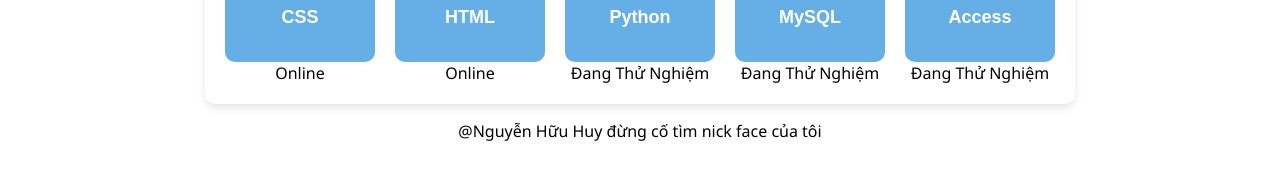
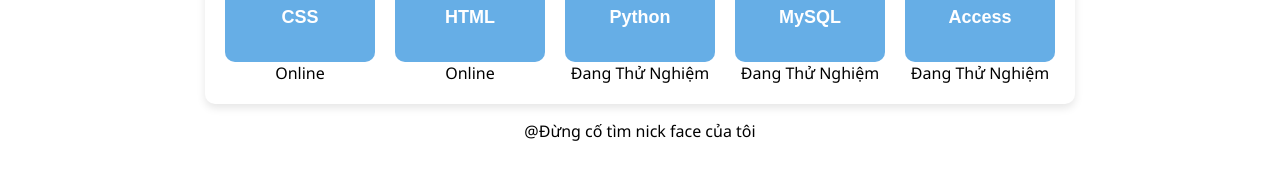
Before and after one commit to server-mode/thpthdbtool.github.io, a plain HTML site: page index.html in a window 1280 px wide. Shown: the part 425-604 px from the top of the page. Drawn offline with Linux system fonts and the light colour scheme.

Commit message:
Update index.html

```diff
--- a/index.html
+++ b/index.html
@@ -157,7 +157,7 @@
         </div>
     </div>
     <footer>
-        <p>@Nguyễn Hữu Huy đừng cố tìm nick face của tôi</p>
+        <p>@Đừng cố tìm nick face của tôi</p>
     </footer>
     <script>
         function navigateTo(url) {
```
